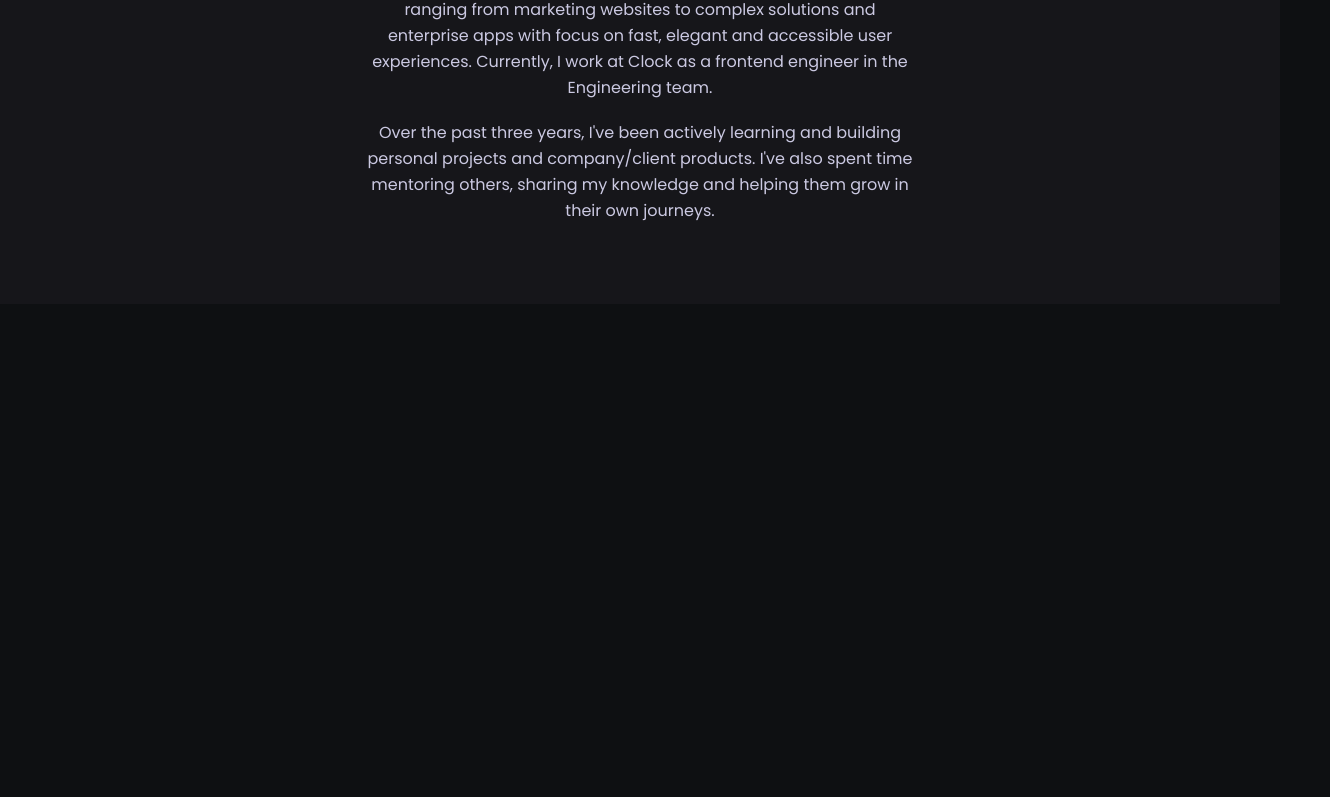
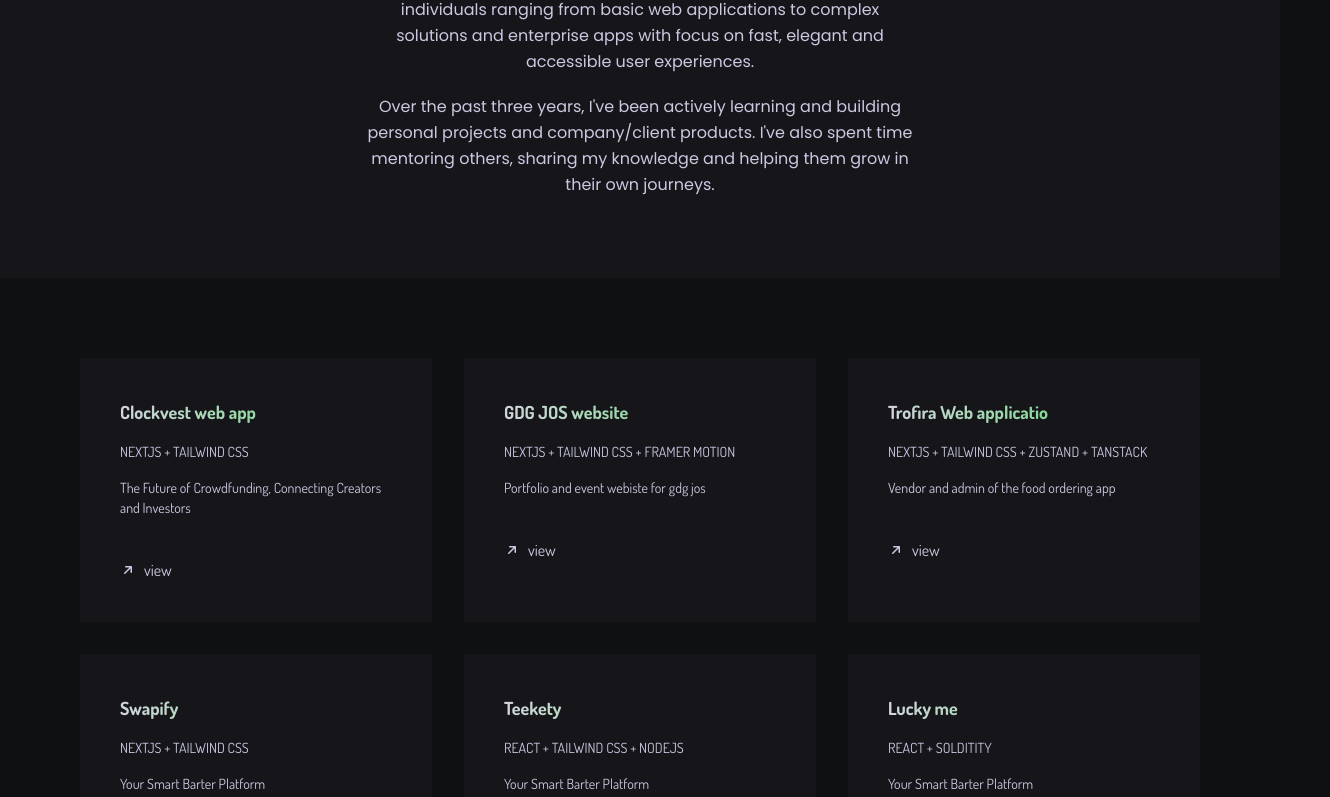
Before and after one commit to olathedev/olapade-v1, a Next.js app: page / in a window 1280 px wide. Shown: the part 2000-2797 px from the top of the page, 1330 px wide, since content can reach past the window. Before the commit the page ends 2384 px from the top, so only its background shows below. Built offline with nearby package versions, Linux system fonts and the light colour scheme.

Commit message:
add experience section

```diff
--- a/app/page.tsx
+++ b/app/page.tsx
@@ -1,12 +1,23 @@
 import About from "@/components/home/About";
 import Hero from "@/components/home/Hero";
 import Journey from "@/components/home/Journey";
+import Projects from "@/components/home/Projects";
 import WhatIdo from "@/components/home/WhatIdo";
 import Image from "next/image";
+import { SiJavascript, SiTypescript } from "react-icons/si";
 
 export default function Home() {
   return (
-    <div className="text-foreground font-dosis">
+    <div className="text-foreground font-dosis relative">
+      <SiTypescript
+        color="#3178c6"
+        className="h-[10rem] top-20  absolute w-[3rem] left-0 opacity-25 rotate-45 "
+      />
+
+      <SiJavascript
+        color="#F5DE19"
+        className="h-[10rem] top-[30rem]  absolute w-[3rem] right-0 opacity-25 rotate-45 hidden md:flex"
+      />
       <div className="container mx-auto px-8 py-8 md:py-10 lg:px-20">
         <nav className="w-full flex justify-between">
           <h4 className="font-semibold text-xl">Olapade.</h4>
@@ -29,6 +40,22 @@ export default function Home() {
       </div>
 
       <Journey />
+      <Projects />
+
+      <div className="mt-[8rem] mb-10 w-full flex  flex-col items-center gap-10 justify-center text-center">
+
+        <p className="w-[40%] text-xl font-poppins">
+
+      I can help you design, improve or build the product experience for your new or existing products. Feel free to get in touch with me.
+        </p>
+
+        <h2 className="text-[5rem] font-semibold header">Do you have any Ideas?</h2>
+      </div>
+
+
+      <footer className="mt-16 container mx-auto px-8 py-8 md:py-10 lg:px-20">
+        <p className="text-gray-500 md:text-lg">SAY HELLO</p>
+      </footer>
     </div>
   );
 }
--- a/components/home/Hero.tsx
+++ b/components/home/Hero.tsx
@@ -1,17 +1,9 @@
-import { SiJavascript, SiTypescript } from "react-icons/si";
+import Image from "next/image";
 
 const Hero = () => {
   return (
     <div className="w-full overflow-x-hidden h-fit md:place-items-center pt-24 md:pt-[140px] pb-[80px] space-y-10 flex flex-col md:flex-row md:justify-between">
-      <SiTypescript
-        color="#3178c6"
-        className="h-[10rem] top-20  absolute w-[3rem] left-0 opacity-25 rotate-45 "
-      />
 
-      <SiJavascript
-        color="#F5DE19"
-        className="h-[10rem] top-[30rem]  absolute w-[3rem] right-0 opacity-25 rotate-45 hidden md:flex"
-      />
       <div className="md:w-[50%]">
         <div className="text-[2.8em] lg:text-[3.5em]  uppercase leading-[1.1] font-semibold md:font-bold  tracking-tight font-poppins inine-flex flex-col">
           <h1 className="header">FRONTEND</h1>
@@ -41,7 +33,9 @@ const Hero = () => {
       </div>
 
       <div className="h-full flex justify-center md:justify-end relative">
-        <div className="h-[300px] w-[90%] md:h-[400px]  md:w-[400px] top-0 bg-gray-400 right "></div>
+        <div className="relative h-[300px] w-[90%] md:h-[400px]  md:w-[400px] top-0 bg-gray-400 right ">
+          {/* <Image src="/images/me.jpg" fill alt="me" className="object-cover grayscale-50" /> */}
+        </div>
         <span className="absolute h-[300px] w-1/2 md:h-[400px] md:w-[350px] -z-10 left-2 -top-2 md:-left-[1rem] md:-top-[1rem] border-2 border-gray-400"></span>
       </div>
     </div>
--- a/components/home/Journey.tsx
+++ b/components/home/Journey.tsx
@@ -1,3 +1,5 @@
+
+
 const Journey = () => {
   return (
     <div className="w-full bg-[#16161A] py-20 px-8 my-20 flex flex-col items-center font-poppins font-medium leading-[1.2] text-center">
@@ -7,10 +9,10 @@ const Journey = () => {
       <p className="pt-10 pb-6">(~_^)</p>
 
       <p className="md:w-[45%] font-normal leading-relaxed">
-        I&apos;ve built products for companies and individuals around africa ranging
-        from marketing websites to complex solutions and enterprise apps with
-        focus on fast, elegant and accessible user experiences. Currently, I
-        work at Clock as a frontend engineer in the Engineering team.
+        I&apos;ve built perosnal proejcts, as well as  products for companies and individuals ranging
+        from basic web applications to complex solutions and enterprise apps with
+        focus on fast, elegant and accessible user experiences.
+
       </p>
       <br />
 
--- /dev/null
+++ b/components/home/Projects.tsx
@@ -0,0 +1,83 @@
+import React from "react";
+
+const Projects = () => {
+  const projects = [
+    {
+      title: "Clockvest web app",
+      stack: "NextJs + Tailwind css",
+      description:
+        "The Future of Crowdfunding, Connecting Creators and Investors",
+      link: "https://www.clockvest.com/",
+    },
+
+    {
+      title: "GDG JOS website",
+      stack: "NextJs + Tailwind css + framer motion",
+      description: "Portfolio and event webiste for gdg jos",
+      link: "https://gdg-jos-website-v1.vercel.app/",
+    },
+
+    {
+      title: "Trofira Web applicatio",
+      stack: "NextJs + Tailwind css + Zustand + Tanstack",
+      description: "Vendor and admin of the food ordering app",
+      link: "https://vendor.trofira.africa/",
+    },
+
+    {
+      title: "Swapify",
+      stack: "NextJs + Tailwind css",
+      description: "Your Smart Barter Platform",
+      link: "https://swapify.ee/",
+    },
+
+    {
+      title: "Teekety",
+      stack: "React + Tailwind css + Nodejs",
+      description: "Your Smart Barter Platform",
+      link: "https://events-ng.vercel.app/",
+    },
+
+    {
+      title: "Lucky me",
+      stack: "React + Solditity",
+      description: "Your Smart Barter Platform",
+      link: "https://luckyme-game1.vercel.app/",
+    },
+  ];
+
+  return (
+    <div className="container mx-auto px-20 grid grid-cols-3 my-10 gap-8">
+      {projects.map((project, index) => (
+        <div
+          key={index}
+          className="p-10 bg-[#16161A] flex flex-col gap-4 border-b-0 hover:border-b transition-all duration-200"
+        >
+          <h5 className="text-lg header font-bold">{project.title}</h5>
+          <p className="uppercase  text-sm">{project.stack}</p>
+          <p className="text-sm"> {project.description} </p>
+
+          <a href={project.link} target="_blank" className="">
+            <div className="flex place-items-center mt-auto pt-6 gap-2">
+              <svg
+                xmlns="http://www.w3.org/2000/svg"
+                viewBox="0 0 16 16"
+                fill="currentColor"
+                className="size-4"
+              >
+                <path
+                  fillRule="evenodd"
+                  d="M4.22 11.78a.75.75 0 0 1 0-1.06L9.44 5.5H5.75a.75.75 0 0 1 0-1.5h5.5a.75.75 0 0 1 .75.75v5.5a.75.75 0 0 1-1.5 0V6.56l-5.22 5.22a.75.75 0 0 1-1.06 0Z"
+                  clipRule="evenodd"
+                />
+              </svg>
+              view
+            </div>
+          </a>
+        </div>
+      ))}
+    </div>
+  );
+};
+
+export default Projects;
```
Also changed, not shown: public/images/me.jpg (added).
